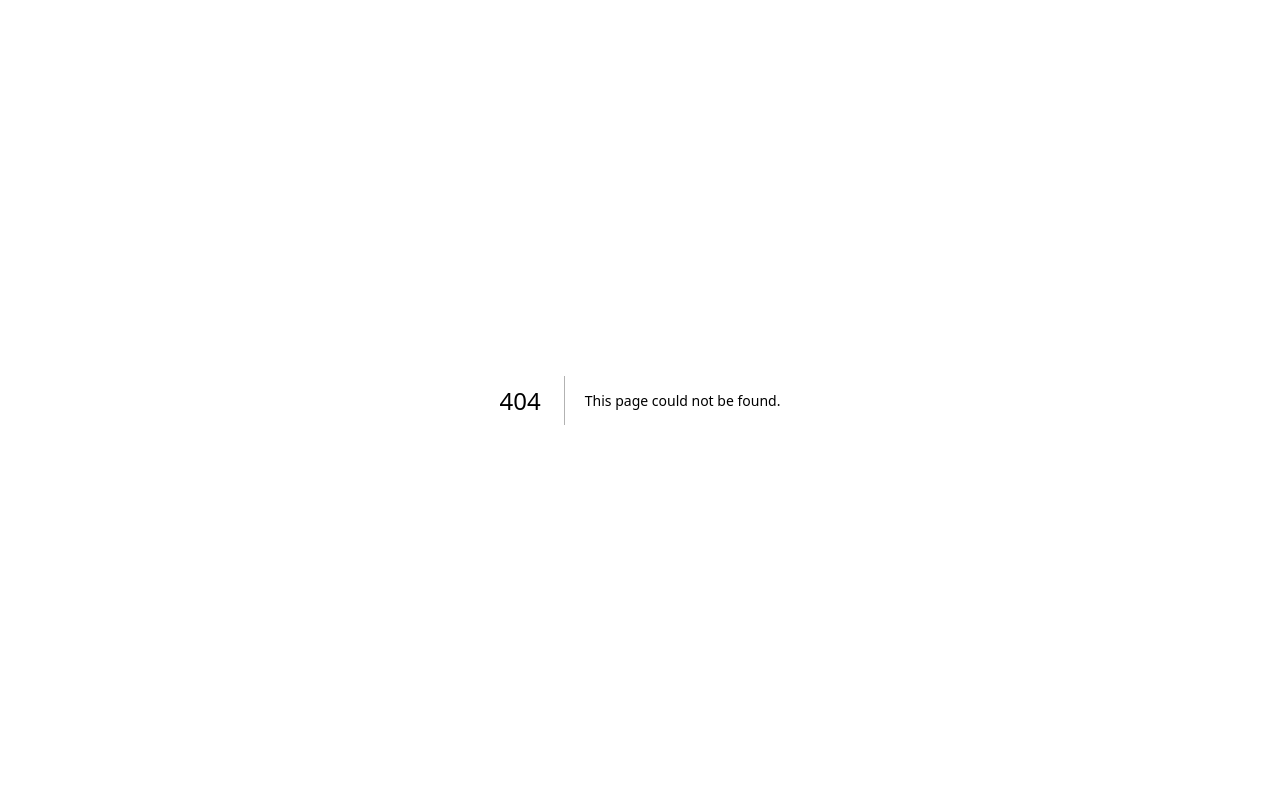
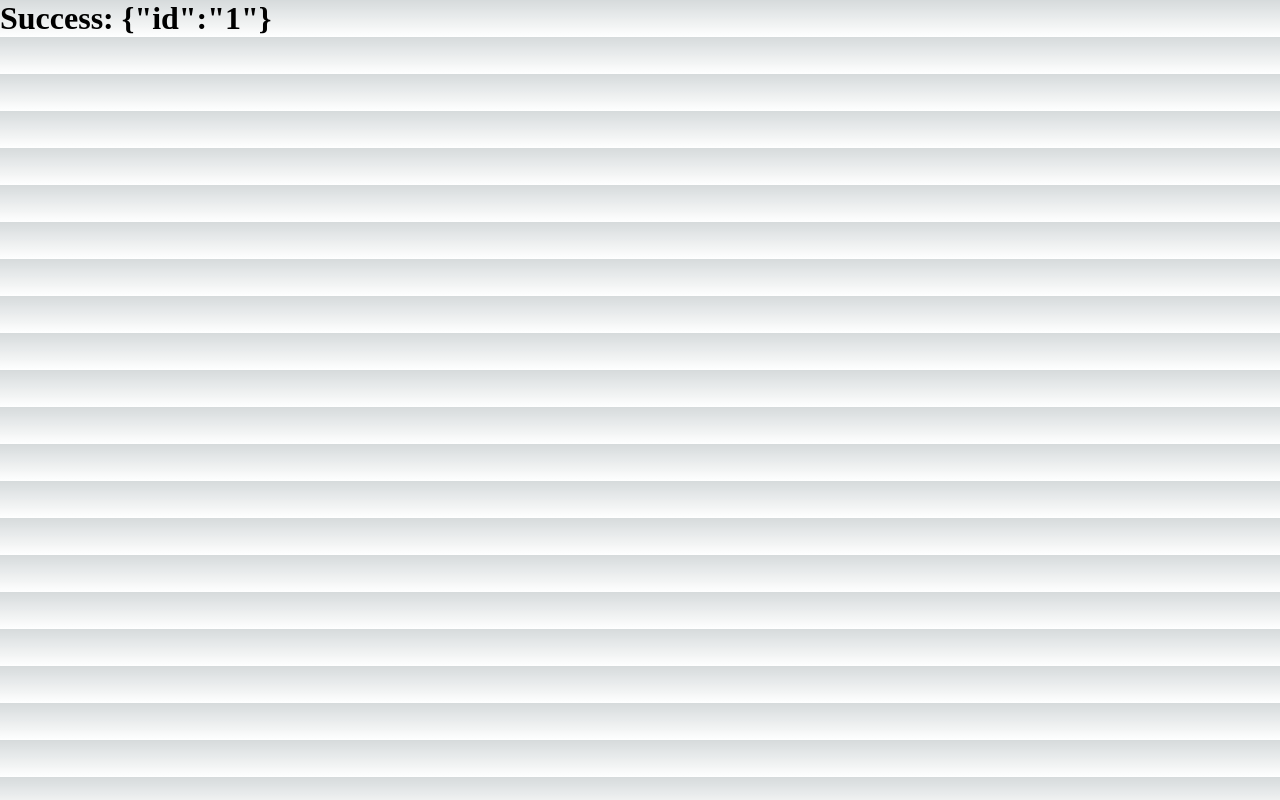
Before and after one commit to gabriels5g/04-ignite-shop, a Next.js app: page /product/1 in a window 1280 px wide. Before the commit this address had no page. Built offline with nearby package versions, Linux system fonts and the light colour scheme.

Commit message:
creating application routes

```diff
--- a/src/pages/product.tsx
+++ /dev/null
@@ -1,3 +0,0 @@
-export default function Product() {
-  return <h1>Products</h1>
-}
--- /dev/null
+++ b/src/pages/product/[id].tsx
@@ -0,0 +1,6 @@
+import { useRouter } from "next/router"
+
+export default function Product() {
+  const { query } = useRouter()
+  return <h1>Success: {JSON.stringify(query)}</h1>
+}
```
